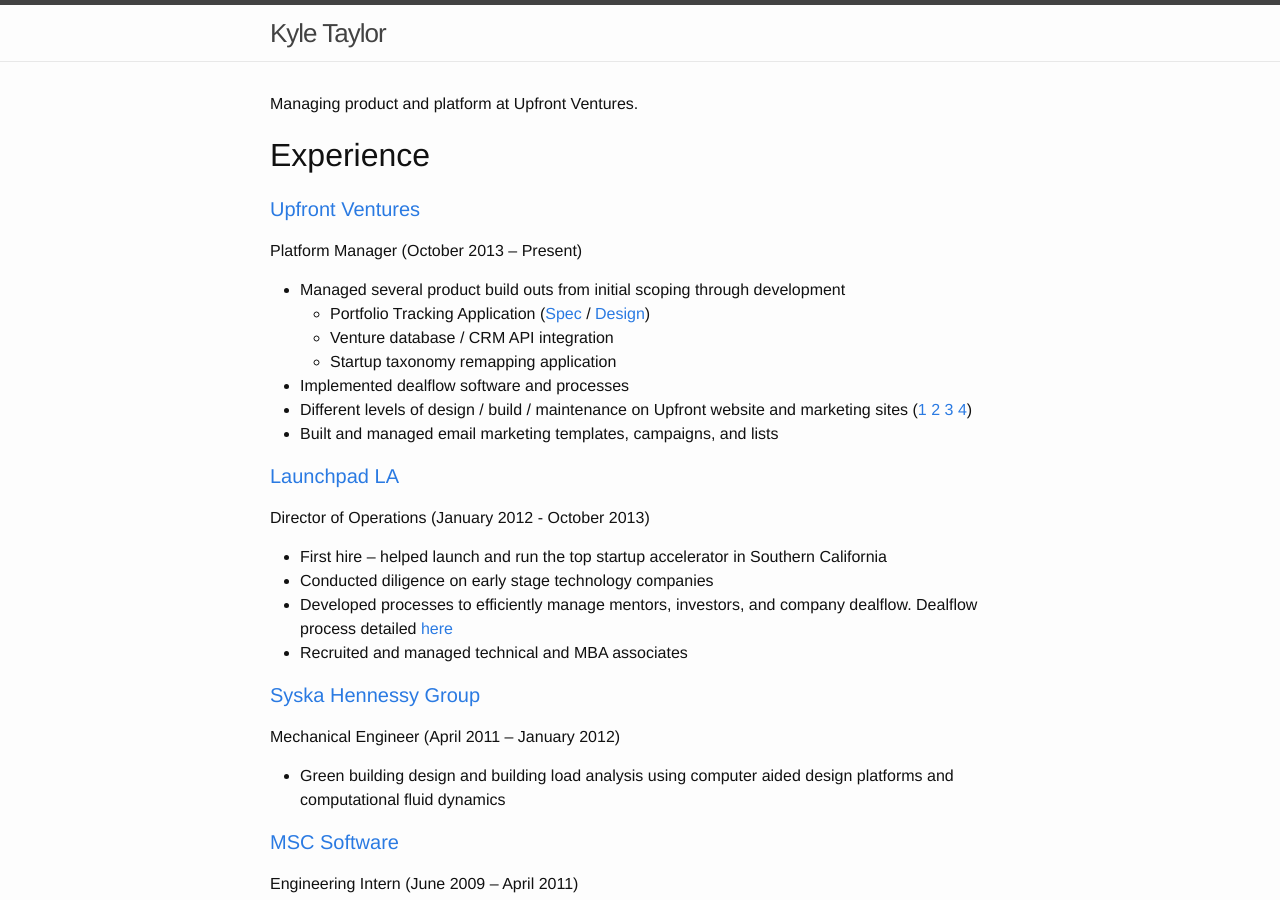
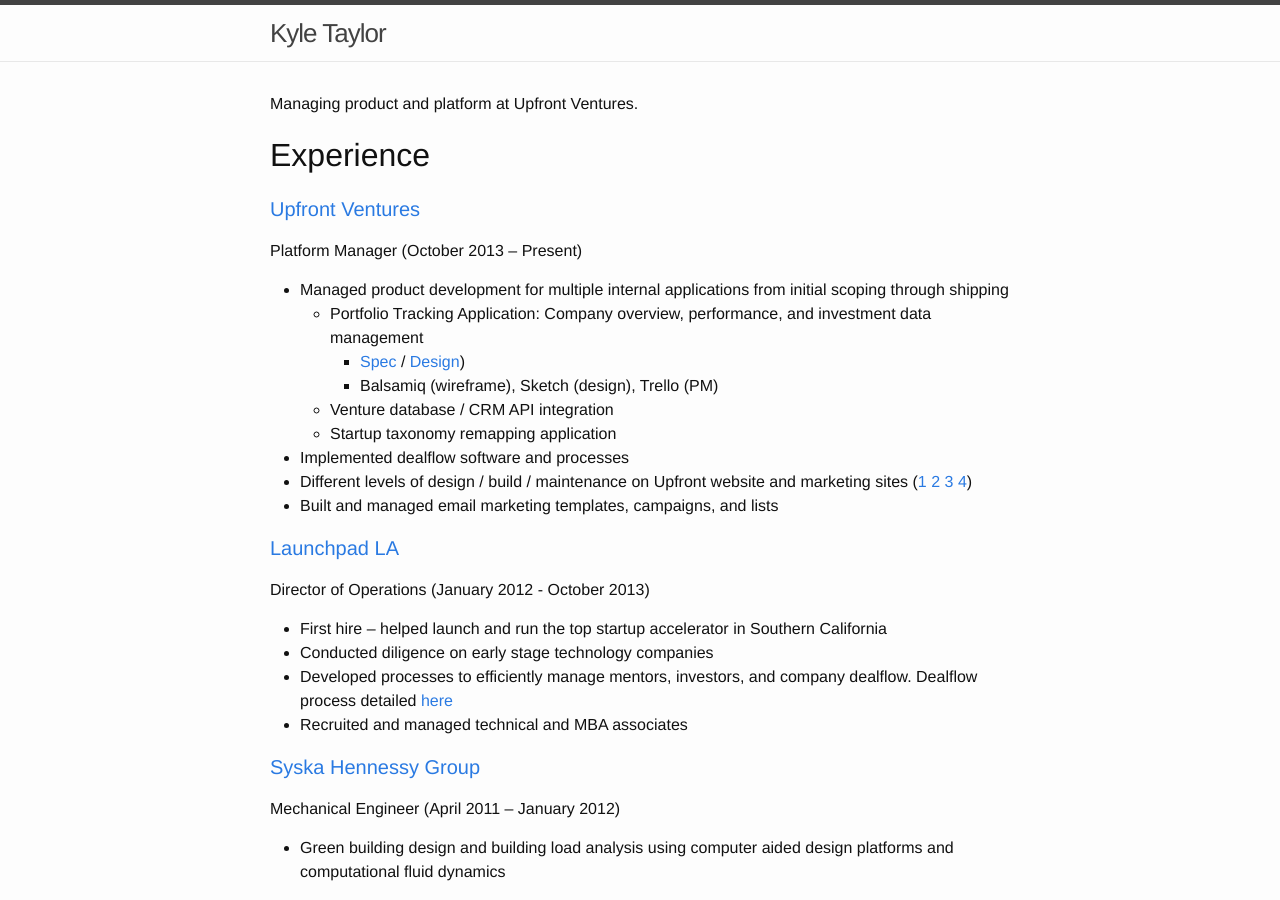
Before and after one commit to kftaylor/kftaylor.github.io, a Jekyll site: the page built from index.html, in a window 1280 px wide and 900 px high. Built offline with Jekyll 4.4.1, drawn with Linux system fonts in a browser that asks for light colours.

Commit message:
Update index.html

```diff
--- a/index.html
+++ b/index.html
@@ -16,9 +16,14 @@
 <p>Platform Manager (October 2013 – Present)</p>
 
 <ul>
-  <li>Managed several product build outs from initial scoping through development
+  <li>Managed product development for multiple internal applications from initial scoping through shipping
     <ul>
-      <li>Portfolio Tracking Application (<a href="https://quip.com/9eeZAdx3p7Pb" target="_blank">Spec</a> / <a href="https://scene.zeplin.io/project/56de1dda3cf13ff4731e3f2f" target="_blank">Design</a>)</li>
+      <li>Portfolio Tracking Application: Company overview, performance, and investment data management
+        <ul>
+          <li><a href="https://quip.com/9eeZAdx3p7Pb" target="_blank">Spec</a> / <a href="https://scene.zeplin.io/project/56de1dda3cf13ff4731e3f2f" target="_blank">Design</a>)</li>
+          <li>Balsamiq (wireframe), Sketch (design), Trello (PM)</li>
+        </ul>
+      </li>
       <li>Venture database / CRM API integration</li>
       <li>Startup taxonomy remapping application</li>
     </ul>
```
